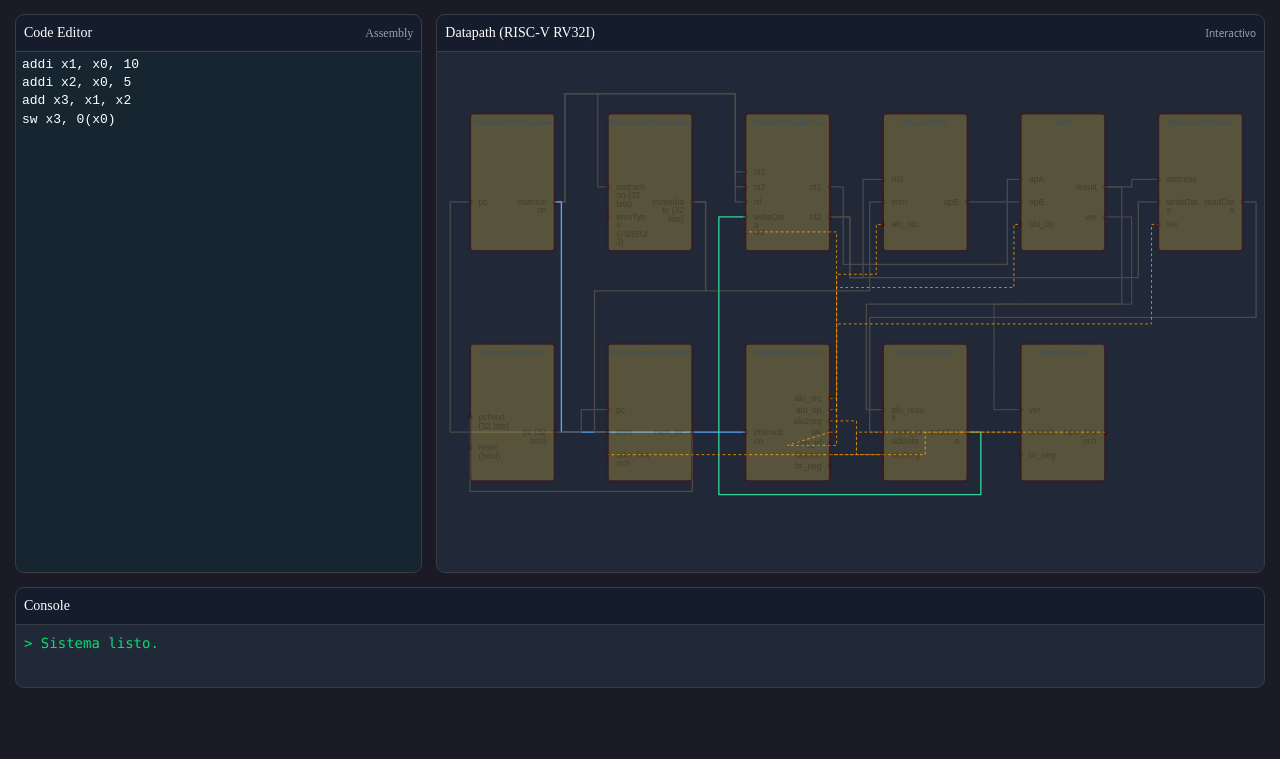
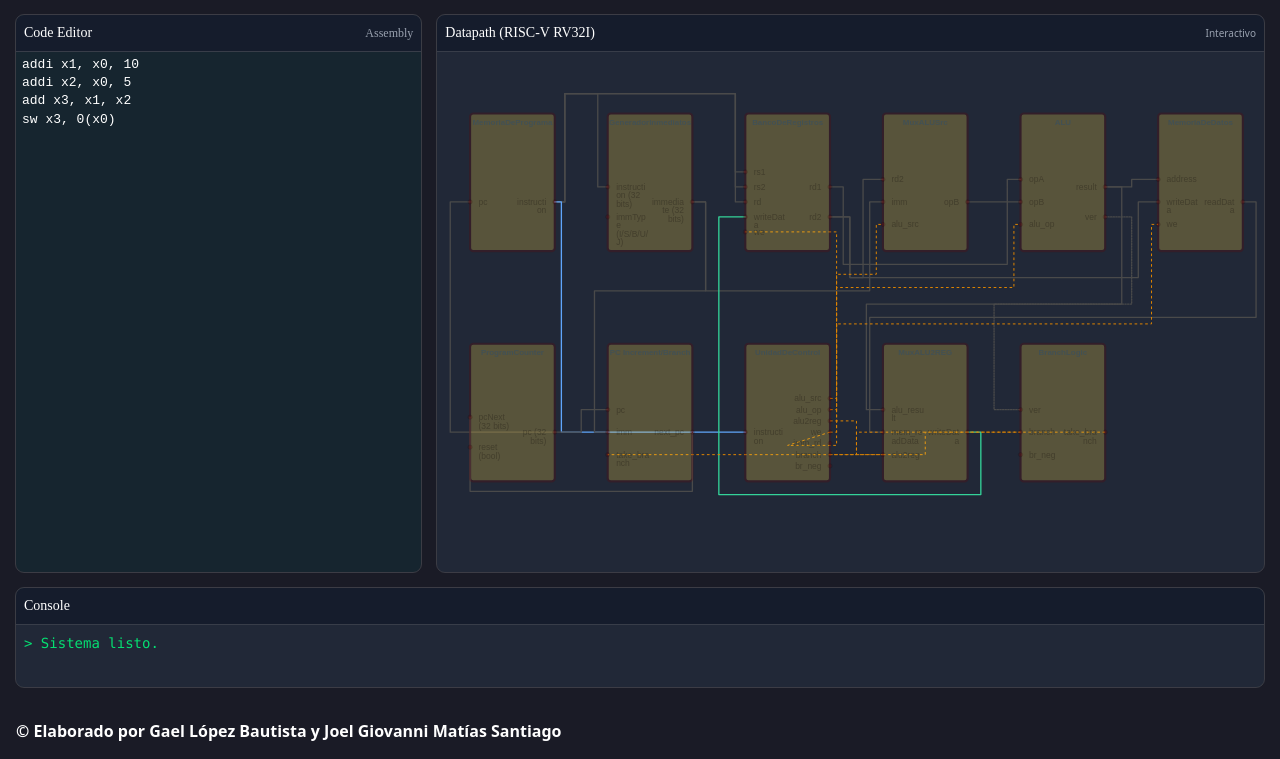
Before and after one commit to Gaeh-LPZ/Simulador-RISC-V, a website built with Vite: page simulatio.html in a window 1280 px wide. Shown: the part 97-856 px from the top of the page. Before the commit the page ends 800 px from the top, so only its background shows below. Built offline with nearby package versions, Linux system fonts and the light colour scheme; a web font is replaced by a local one.

Commit message:
Agregados los autores en simulatio.html

```diff
--- a/simulatio.html
+++ b/simulatio.html
@@ -93,7 +93,9 @@
         </section>
     </main>
 
-    <footer></footer>
+    <footer class="flex flex-row gap-4 p-4 text-white box-border">
+        <strong><p>&copy; Elaborado por Gael López Bautista y Joel Giovanni Matías Santiago</p></strong>
+    </footer>
 
     <script src="js/view/ModuleBase.js"></script>
     <script src="js/view/ProgramCounter.js"></script>
```
